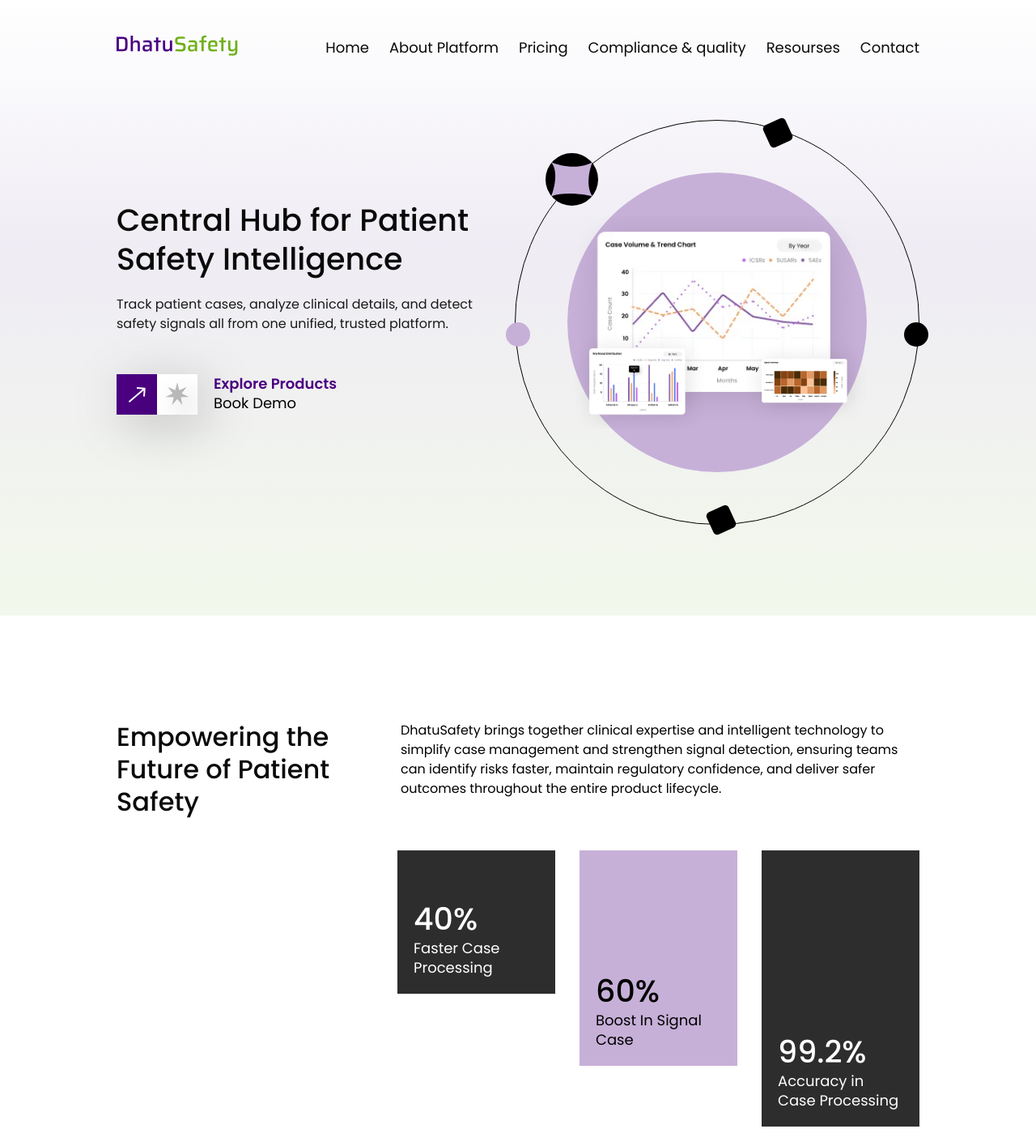
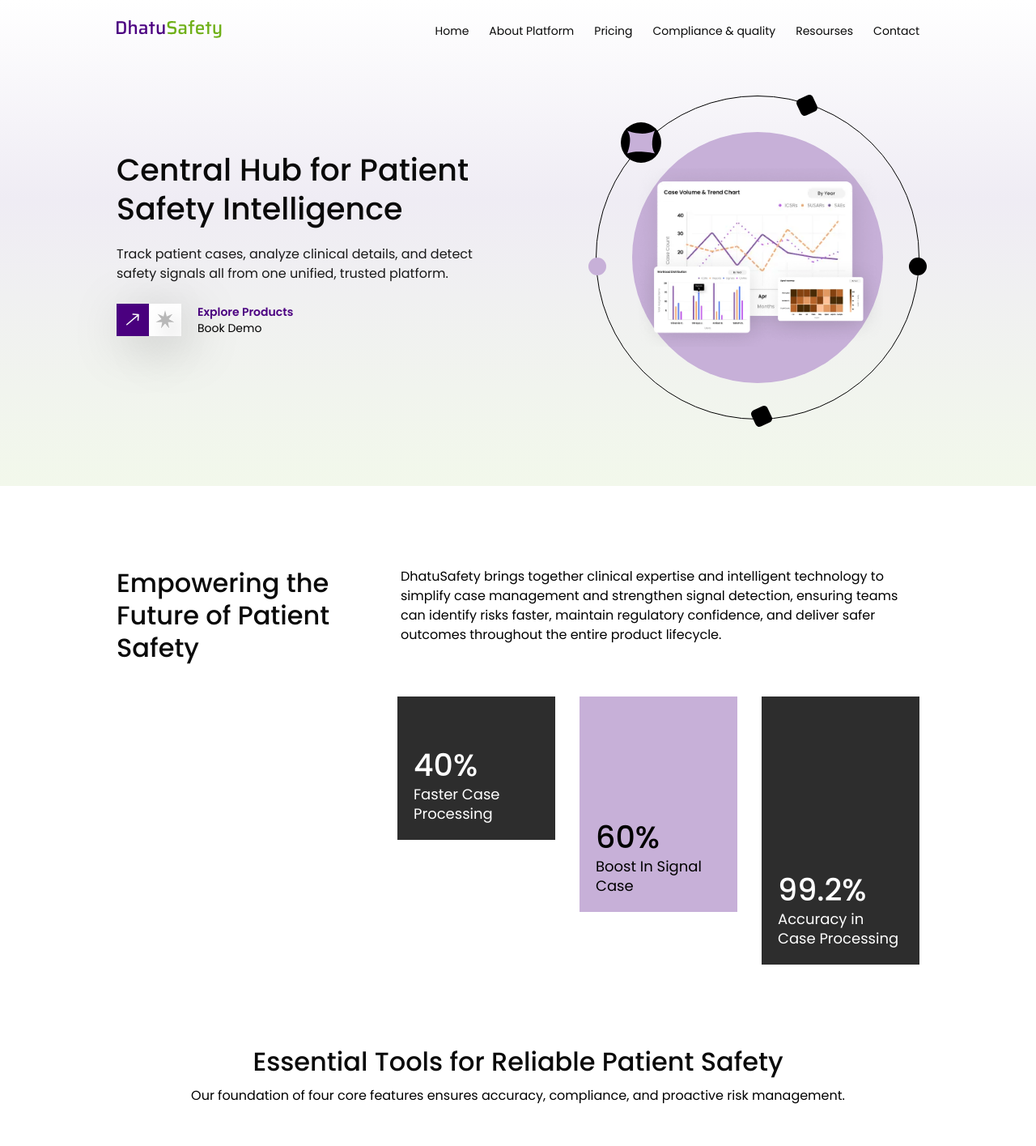
Before and after one commit to therareaniket/safety-website, a Next.js app: page / in a window 1280 px wide. Shown: the top 1415 px of the page at 81% size. Built offline with nearby package versions, Linux system fonts and the light colour scheme.

Commit message:
responsive changes

```diff
--- a/src/assets/css/shalaka/custom.css
+++ b/src/assets/css/shalaka/custom.css
@@ -56,6 +56,7 @@
 /*************Header*************/
 .nav-wrapper{
     display: flex;
+    align-items: center;
     justify-content: space-between;
     padding:44px 0;
 }
--- a/src/assets/css/shalaka/responsive.css
+++ b/src/assets/css/shalaka/responsive.css
@@ -1,11 +1,38 @@
 @media screen and (min-width: 640px) {}
+
 @media screen and (min-width: 768px) {}
+
 @media screen and (min-width: 992px) {}
-@media screen and (min-width: 1200px) {.container  {max-width: calc(992px + 36px)}}
-@media screen and (min-width: 1300px) {.container  {max-width: calc(1100px + 36px)}}
-@media screen and (min-width: 1440px) {.container  {max-width: calc(1280px + 36px)}}
-@media screen and (min-width: 1600px) { .container  {max-width: calc(1360px + 36px)}}
-@media screen and (min-width: 1800px) { .container { max-width: calc(1440px + 36px); } }
+
+@media screen and (min-width: 1200px) {
+    .container {
+        max-width: calc(992px + 36px)
+    }
+}
+
+@media screen and (min-width: 1300px) {
+    .container {
+        max-width: calc(1100px + 36px)
+    }
+}
+
+@media screen and (min-width: 1440px) {
+    .container {
+        max-width: calc(1280px + 36px)
+    }
+}
+
+@media screen and (min-width: 1600px) {
+    .container {
+        max-width: calc(1360px + 36px)
+    }
+}
+
+@media screen and (min-width: 1800px) {
+    .container {
+        max-width: calc(1440px + 36px);
+    }
+}
 
 
 
@@ -16,315 +43,547 @@
     .section {
         padding: 130px 0;
     }
-.recent-activity-circle{
+
+    .recent-activity-circle {
         width: 550px;
         height: 550px;
     }
-.ra-circle-mini{
+
+    .ra-circle-mini {
         width: 400px;
         height: 400px;
     }
-.ra-circle-lg{
+
+    .ra-circle-lg {
         width: 70px;
         height: 70px;
     }
-.ra-circle-lg svg{
+
+    .ra-circle-lg svg {
         width: 51px;
     }
+
     .hero-col-one {
         width: 736px;
     }
+
     .stats-row {
         gap: 128px;
     }
+
     .stats-item {
         width: 245px;
     }
+
     .stats-col-one {
         width: 380px;
     }
+
     .stats-col-two {
         width: 860px;
     }
-.tools-item{
+
+    .tools-item {
         padding: 50px 30px 30px 40px;
     }
+
     .op-desc {
         width: 95%;
     }
+
     .op-col-one {
         width: 621px;
     }
+
     .op-col-two {
         width: 701px;
     }
-.hero-col-one h1{
+
+    .hero-col-one h1 {
         width: 100%;
     }
+
     .b-feature-item {
         width: 633px;
     }
-.b-post-items.mini{
+
+    .b-post-items.mini {
         width: 687px;
     }
 }
 
 @media screen and (max-width: 1599px) {
-    h6, .h6, p{
+
+    h6,
+    .h6,
+    p {
         font-size: 18px;
         line-height: 26px;
     }
+
+    .nav-wrapper {
+        padding: 28px 0;
+    }
+
     .hero-col-one {
         width: 615px;
     }
-.stats-list{
-    gap:40px;
+
+    .recent-activity-circle {
+        width: 500px;
+        height: 500px;
     }
+
+    .ra-circle-mini {
+        width: 370px;
+        height: 370px;
+    }
+
+    .ra-circle-lg {
+        width: 65px;
+        height: 65px;
+    }
+
+    .ra-circle-lg svg {
+        width: 51px;
+    }
+    .modals-wrapper{
+        height: 540px;
+    }
+
+    .book-demo-inner {
+        margin-top: 40px;
+    }
+
+    .navbar-links .text-18 {
+        font-size: 16px;
+        line-height: 22px;
+    }
+
+    .stats-list {
+        gap: 40px;
+    }
+
     .stats-col-one {
         width: 340px;
     }
+
     .stats-col-two {
         width: 839px;
     }
-.tools-item{
+
+    .tools-item {
         padding: 40px 30px 30px 40px;
         height: 408px;
     }
-.tools-item.purple{
+
+    .tools-item.purple {
         width: 657px;
     }
+
     .tools-item.orange {
         width: 630px;
     }
 
-.tools-img{
+    .tools-img {
         margin-top: 30px;
     }
-.tools-title .h4{
+
+    .tools-title .h4 {
         margin-bottom: 10px;
     }
+
     .op-row {
         gap: 36px;
     }
-.op-col-one{
+
+    .op-col-one {
         width: 584px;
     }
-.op-col-two{
+
+    .op-col-two {
         width: 659px;
     }
-.op-desc{
+
+    .op-desc {
         width: 96%;
     }
-.op-item-title.two{
+
+    .op-item-title.two {
         right: -40px;
     }
-.op-item-title.four{
+
+    .op-item-title.four {
         left: 0;
     }
+
     .tools-row {
         gap: 25px;
     }
+
     .tools-row.two {
         margin-top: 25px;
     }
+
     .eco-title .h4 {
         margin-bottom: 10px;
     }
+
     /* .eco-title{
     height: 200px;
 } */
     .b-feature-item {
         width: 579px;
     }
-.b-post-items.mini{
+
+    .b-post-items.mini {
         width: 670px;
     }
+
     .blog-row-inner,
-.b-post-items.mini{
-    gap:30px;
+    .b-post-items.mini {
+        gap: 30px;
     }
+
     .b-post-items.mini .b-post-img {
         width: 321px;
         height: 185px;
     }
+
     .b-post-items.mini .b-post-title {
         width: calc(100% - 321px);
     }
+
     .team-testimonial-inner {
         gap: 150px;
     }
-.t-testimonial-slider{
+
+    .t-testimonial-slider {
         width: calc(100% - 222px - 150px);
     }
 
 }
 
 @media screen and (max-width: 1439px) {
-    h1, .h1 {
+
+    h1,
+    .h1 {
         font-size: 44px;
         line-height: 56px;
     }
-h2, .h2{
+
+    h2,
+    .h2 {
         font-size: 36px;
         line-height: 46px;
     }
-h4, .h4 {
+
+    h4,
+    .h4 {
         font-size: 24px;
         line-height: 32px;
     }
-h5, .h5 {
+
+    h5,
+    .h5 {
         font-size: 22px;
         line-height: 32px;
     }
-.t-name .h5{
+        h6, .h6, p {
+        font-size: 16px;
+        line-height: 24px;
+    }
+
+    .t-name .h5 {
         font-size: 20px;
         line-height: 28px;
     }
-.t-name .text-18{
+
+    .t-name .text-18 {
         font-size: 16px;
         line-height: 24px;
     }
- .hero-wrapper{
-    height: 790px;
+
+    .navbar-logo {
+        width: 130px;
     }
+
+    .nav-wrapper {
+        padding: 24px 0px;
+    }
+
+    .navbar-links {
+        gap: 30px;
+    }
+
+    .hero-wrapper {
+        height: 670px;
+    }
+
+    .recent-activity-circle {
+        width: 450px;
+        height: 450px;
+    }
+
+    .ra-circle-mini {
+        width: 350px;
+        height: 350px;
+    }
+
+    .ra-circle-lg {
+        width: 55px;
+        height: 55px;
+    }
+
+    .ra-shapes {
+        width: 25px;
+        height: 25px;
+    }
+
+    .book-btn-icon {
+        width: 45px;
+        height: 45px;
+    }
+
+    .ra-circle-lg svg {
+        width: 41px;
+    }
+
+    .b-arrw {
+        width: 18px;
+    }
+        .modals-wrapper {
+        height: 520px;
+    }
+
+    .book-demo-inner .text-18 {
+        font-size: 16px;
+        line-height: 22px;
+    }
+
     .hero-col-one {
         width: 505px;
     }
+
     .hero-row {
         gap: 45px;
     }
-      .recent-activity-circle {
-        width: 500px;
-        height: 500px;
-    }
-    .ra-circle-mini{
-        width: 370px;
-        height: 370px;
-    }
-        .ra-circle-lg {
-        width: 65px;
-        height: 65px;
-    }
-    .ra-circle-lg svg{
-        width: 51px;
-    }
+
     .stats-col-one {
         width: 310px;
     }
+
     .stats-col-two {
         width: 698px;
     }
-.stats-row{
-    gap:100px;
+
+    .stats-row {
+        gap: 100px;
     }
-.stats-count-row{
+
+    .stats-count-row {
         margin: 20px 0 0;
     }
-.f-col-one{
+
+    .f-col-one {
         width: 250px;
     }
+
     .f-right-cols {
         gap: 60px;
     }
+
     .stats-item {
         width: 215px;
     }
+
     .stats-item.three {
         height: 341px;
     }
+
     .stats-item.two {
         height: 266px;
     }
-.stats-item{
-    padding:20px;
+
+    .stats-item {
+        padding: 20px;
     }
+
     .tools-item.purple {
         width: 555px;
     }
+
     .tools-item.orange {
         width: 520px;
     }
-    .tools-item{
-        padding:30px;
-        height: 428px;
+
+    .tools-item {
+        padding: 30px;
+        height: 390px;
     }
-    .ai-center-icon{
+
+    .ai-center-icon {
         width: 196px;
         height: 196px;
     }
+
+    .op-item-number.four {
+        left: 7px;
+    }
+
+    .op-item-number.three {
+        bottom: 7px;
+    }
+
+    .op-item-number.two {
+        right: 7px;
+    }
+
+    .op-item-number.one {
+        top: 7px;
+    }
+
+    .op-item-number {
+        width: 30px;
+        height: 30px;
+    }
+
+    .op-item-number span {
+        font-size: 18px
+    }
+    .op-text.text-18{
+        font-size: 16px;
+        line-height: 22px;
+    }
+    .op-item-title.h5{
+        font-size: 20px;
+        line-height: 28px;
+    }
+    .op-dashed-circle svg{
+        width: 250px;
+        height: 250px;
+    }
+
+    .op-item-title.one {
+        width: 130px;
+        top: 38px;
+    }
+
     .op-item-title.two {
-    width: 200px;
+        width: 140px;
+        right: -10px;
     }
-    .op-col-one{
-    width: 500px;
+
+    .op-item-title.three {
+        width: 149px;
+        bottom: 38px;
     }
-.op-col-two{
-    width: 564px;
+
+    .op-item-title.four {
+        width: 110px;
+        left: 22px;
     }
-    .op-item-title.two {
-        right: -86px;
+
+    .op-col-one {
+        width: 490px;
     }
-    .op-item-title.four {
-        left: -32px;
+
+    .op-col-two {
+        width: 570px;
     }
+
     .b-post-items.mini .b-post-img {
-        width: 251px;
+        width: 281px;
+        height: 160px;
     }
+
     .b-post-items.mini .b-post-title {
-        width: calc(100% - 251px);
+        width: calc(100% - 281px);
     }
-    .b-post-title .h4{
+    .b-feature-item .b-post-title {
+    margin: 20px 0 16px;
+}
+.b-category-inner{
+    margin-top:6px;
+}
+.blog-row-inner{
+    margin-top: 30px;
+}
+.main-title.center {
+    margin-bottom: 48px;
+}
+.main-title.center h2{
     margin-bottom: 10px;
 }
+
+    .b-post-title .h4 {
+        margin-bottom: 10px;
+    }
+
     .b-feature-item {
         width: 496px;
     }
-    .b-post-items.mini{
+
+    .b-post-items.mini {
         width: 573px;
     }
-    .b-post-items.mini .b-post-img img{
+
+    .b-post-items.mini .b-post-img img {
         height: 100%;
         object-fit: cover;
     }
-    .b-col-one{
+
+    .b-col-one {
         width: 55%;
     }
+
     .b-col-two {
         width: 45%;
     }
+
     .team-testimonial-inner {
         gap: 100px;
     }
-.t-testimonial-slider{
+
+    .t-testimonial-slider {
         width: calc(100% - 222px - 100px);
     }
-.t-testimonial-slider .testi-desc{
-    padding:40px 30px;
+
+    .t-testimonial-slider .testi-desc {
+        padding: 40px 30px;
     }
-.nav-seprator{
+
+    .nav-seprator {
         width: 130px;
     }
-.name-initial{
-    width: 70px;
-    min-width: 70px;
-    height: 70px;
+
+    .name-initial {
+        width: 60px;
+        min-width: 60px;
+        height: 60px;
     }
+
     .fq-col-one {
         width: 500px;
     }
+
     .fq-col-two {
         width: calc(100% - 500px - 36px);
     }
-.fq-col-one  .op-desc {
+
+    .fq-col-one .op-desc {
         width: 87%;
     }
-    .faq-accordian .accordion-header{
-        padding:16px;
+
+    .faq-accordian .accordion-header {
+        padding: 16px;
     }
+
     .tools-item.orange .tool-sm {
         bottom: -40px;
         left: -14px;
     }
+
     .eco-row {
         gap: 20px;
     }
@@ -332,168 +591,297 @@
 
 @media screen and (max-width: 1359px) {}
 
-@media screen and (max-width:1299px){
-       h1, .h1 {
+@media screen and (max-width:1299px) {
+
+    h1,
+    .h1 {
         font-size: 38px;
         line-height: 48px;
     }
-h2, .h2{
+
+    h2,
+    .h2 {
         font-size: 32px;
         line-height: 40px;
     }
-h4, .h4 {
+
+    h4,
+    .h4 {
         font-size: 24px;
         line-height: 32px;
     }
-h5, .h5 {
+
+    h5,
+    .h5 {
         font-size: 22px;
         line-height: 32px;
     }
-h6, .h6, p{
+
+    h6,
+    .h6,
+    p {
         font-size: 16px;
         line-height: 24px;
     }
-     .hero-wrapper{
-    height: 760px;
+
+    .section {
+        padding: 100px 0;
     }
+
+    .navbar-links .text-18 {
+        font-size: 14px;
+        line-height: 20px;
+    }
+
+    .nav-wrapper {
+        padding: 22px 0px;
+    }
+
+    .hero-wrapper {
+        height: 600px;
+    }
+
     .navbar-links {
         gap: 25px;
     }
+
     .hero-col-one {
         width: 450px;
     }
-    .hero-row{
-        gap:35px;
+
+    .hero-row {
+        gap: 35px;
     }
-    .book-demo-inner{
-        margin-top: 50px;
+
+    .book-demo-inner {
+        margin-top: 25px;
     }
+
+    .ra-circle-mini {
+        width: 310px;
+        height: 310px;
+    }
+
+    .recent-activity-circle {
+        width: 400px;
+        height: 400px;
+    }
+
+    .ra-circle-lg {
+        width: 50px;
+        height: 50px;
+    }
+
+    .ra-circle-lg svg {
+        width: 34px;
+    }
+
+    .ra-shapes {
+        width: 22px;
+        height: 22px;
+    }
+
+    .book-btn-icon {
+        width: 40px;
+        height: 40px;
+    }
+
+    .b-arrw {
+        width: 16px;
+    }
+
+    .book-demo-inner .text-18 {
+        font-size: 14px;
+        line-height: 20px;
+    }
+        .modals-wrapper {
+        height: 480px;
+    }
+
     .stats-col-two {
         width: 616px;
     }
+
     .stats-col-one {
         width: 291px;
     }
-    .stats-row{
-        gap:60px;
+
+    .stats-row {
+        gap: 60px;
     }
+
     .stats-list {
         gap: 30px;
     }
+
     .stats-item {
         width: 195px;
     }
-    .stats-count .h6{
+
+    .stats-count .h6 {
         font-size: 18px;
     }
+
     .f-col-one {
         width: 245px;
     }
+
     .f-right-cols {
         gap: 30px;
     }
+
+    .stats-item.three {
+        height: 331px;
+    }
+
     .copyright-links {
         gap: 24px;
     }
-footer .text-16{
+
+    footer .text-16 {
         font-size: 14px;
         line-height: 20px;
     }
+
     .main-title.center {
         margin-bottom: 52px;
     }
+
     .tools-item.purple {
         width: 507px;
     }
+
     .tools-item.orange {
         width: 465px;
     }
+
     .tools-row {
         gap: 20px;
     }
+
     .tools-row.two {
         margin-top: 20px;
     }
+    .tools-item {
+        height: 370px;
+    }
+
     .tools-img {
         margin-top: 20px;
     }
-    .ai-icon{
+
+    .ai-icon {
         width: 60px;
         height: 60px;
     }
-    .ai-icon img{
+
+    .ai-icon img {
         width: 45%;
     }
-    .op-col-two{
-        width: 60%;
+    .op-col-one {
+        width: 430px;
     }
-    .op-col-one{
-        width: 40%;
+     .op-col-two {
+        width: 539px;
     }
-    .op-item-title.two{
-        right: -74px;
-        width: 199px;
+        .op-row {
+        gap: 42px;
     }
-    .op-item-title.four{
-        left:-28px;
+    .b-post-items.mini .b-post-img{
+        height: 154px;
+    }
+        .name-initial {
+        width: 50px;
+        min-width: 50px;
+        height: 50px;
+    }
+    .t-testimonial-slider .testi-desc{
+        margin-bottom: 36px;
+    }
+    .custom-navigation{
+        margin-top: 20px;
+    }
+    .ai-center-icon img{
+        width: 100px;
     }
 
-    .b-feature-item{
+    .op-item-title.two {
+       width: 181px;
+        right: -55px;
+    }
+
+    .op-item-title.four {
+        left: 0;
+        width: 110px;
+    }
+
+    .b-feature-item {
         width: 446px;
     }
-    .b-post-items.mini{
+
+    .b-post-items.mini {
         width: 540px;
     }
+
     .b-post-items.mini .b-post-img {
         width: 241px;
     }
+
     .b-post-items.mini .b-post-title {
         width: calc(100% - 241px);
     }
-    .eco-title{
-        padding:16px;
+
+    .eco-title {
+        padding: 16px;
     }
+
     .eco-title .h4,
-    .b-post-items.mini .b-post-title .h4{
+    .b-post-items.mini .b-post-title .h4 {
         font-size: 22px;
         line-height: 30px;
     }
+
     .team-testimonial-inner {
         gap: 60px;
     }
-    .t-testimonial-slider{
+
+    .t-testimonial-slider {
         width: calc(100% - 222px - 60px);
     }
+
     .t-name .h5 {
         font-size: 18px;
         line-height: 26px;
     }
+
     .t-testimonial-slider .testi-desc {
         padding: 30px;
     }
+
     .plans-row {
         gap: 30px;
     }
 }
 
-@media screen and (max-width: 1199px) {
+@media screen and (max-width: 1199px) {}
 
+@media screen and (max-width: 1023px) {
+    .navbar-links.nav-mobile {
+        flex-direction: column;
+        gap: 10px;
     }
 
-@media screen and (max-width: 1023px) {
-    .navbar-links.nav-mobile{
-   flex-direction: column;
-   gap:10px;
-}
     .hamburger,
-.navbar-links.nav-mobile{
+    .navbar-links.nav-mobile {
         display: flex;
     }
-.navbar-links{
+
+    .navbar-links {
         display: none;
     }
-.nav-wrapper{
-    padding:22px 0;
+
+    .nav-wrapper {
+        padding: 22px 0;
     }
 }
 
--- a/src/components/Header.tsx
+++ b/src/components/Header.tsx
@@ -13,7 +13,7 @@
             <div className="container">
                 <nav className="nav-wrapper">
                     <div className="navbar-img-wrapper">
-                        <Image className="navbar-img" src={Logo} alt="dhatusafety-logo" width={150}
+                        <Image className="navbar-logo" src={Logo} alt="dhatusafety-logo" width={150}
                             height={25} priority />
                     </div>
 
--- a/src/components/Homepage/HomeEcosystem.tsx
+++ b/src/components/Homepage/HomeEcosystem.tsx
@@ -26,7 +26,7 @@
                     </div>
                     <div className="eco-item">
                         <div className="eco-title top">
-                            <h3 className="h4 text-md">Cros</h3>
+                            <h3 className="h4 text-md">CROs</h3>
                             <p className="h6">Depend for efficiently manage safety operations for multiple clients</p>
                         </div>
                         <div className="eco-img">
--- a/src/components/Homepage/HomeHero.tsx
+++ b/src/components/Homepage/HomeHero.tsx
@@ -17,7 +17,7 @@
                             <Link href='#'>
                             <div className="book-demo-inner flex">
                                 <span className="flex">
-                                    <span className="book-btn-icon bg-purple centered-block"><svg width="21" height="19" viewBox="0 0 21 19" fill="none" xmlns="http://www.w3.org/2000/svg">
+                                    <span className="book-btn-icon bg-purple centered-block"><svg width="21" height="19" className="b-arrw" viewBox="0 0 21 19" fill="none" xmlns="http://www.w3.org/2000/svg">
 <path d="M0.350644 16.9468C-0.0693601 17.3055 -0.119114 17.9367 0.239515 18.3567C0.598145 18.7767 1.22935 18.8264 1.64936 18.4678L1 17.7073L0.350644 16.9468ZM20.7351 1.78586C20.7785 1.23529 20.3674 0.753775 19.8168 0.710376L10.8446 0.00315809C10.294 -0.0402407 9.81253 0.370909 9.76914 0.921486C9.72574 1.47206 10.1369 1.95357 10.6875 1.99697L18.6627 2.62561L18.0341 10.6009C17.9907 11.1515 18.4018 11.633 18.9524 11.6764C19.503 11.7198 19.9845 11.3086 20.0279 10.758L20.7351 1.78586ZM1 17.7073L1.64936 18.4678L20.3876 2.46777L19.7382 1.70728L19.0889 0.9468L0.350644 16.9468L1 17.7073Z" fill="white"/>
 </svg></span><span className="book-btn-icon bg-white centered-block"><Image className="" src={Star} alt="star" width={50} height={50} priority /></span>
                                 </span>
```
Also changed, not shown: src/components/Homepage/HomeOperations.tsx (+4 -4 lines). Lines whose indentation alone changed are shown as unchanged.
